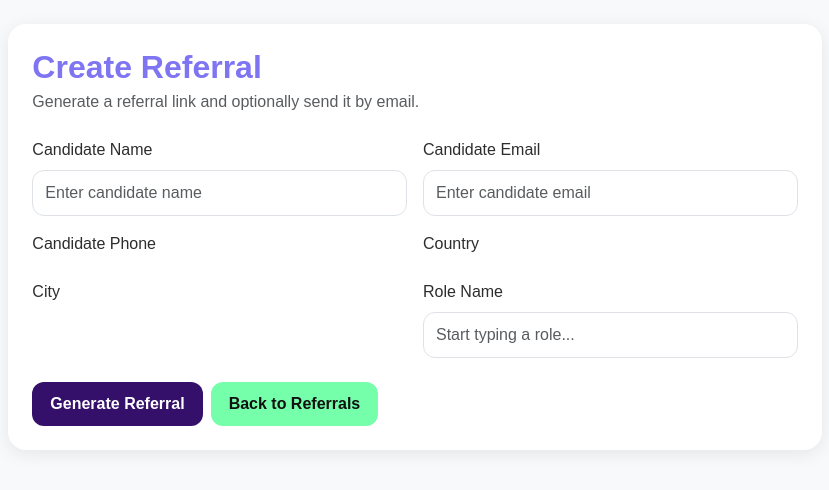
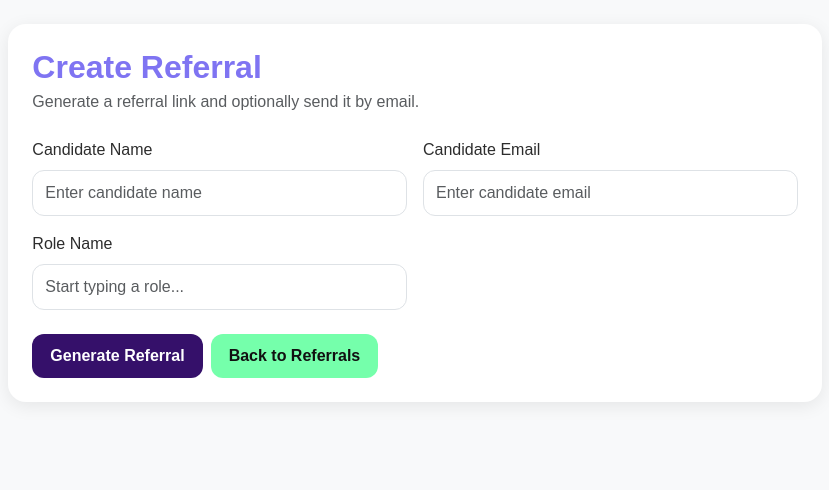
Before and after one commit to oscararrise/referreals_application_arrise, a Django app: page /new/ in a window 1280 px wide. Shown: the part 74-564 px from the top of the page, without its empty margins (225-1054 px from the left). Run offline with Django 5.2, Linux system fonts and the light colour scheme; the visitor is signed in with stand-in values (Sample User, id 1); data that the repository does not hold is empty; some libraries are stand-ins or nearby versions.

Commit message:
VERSION 1.2

```diff
--- a/templates/referrals/create_referral.html
+++ b/templates/referrals/create_referral.html
@@ -45,38 +45,6 @@
                         {% endif %}
                     </div>
 
-                    <div class="col-md-6">
-                        <label class="form-label">Candidate Phone</label>
-                        {{ form.candidate_phone }}
-
-                        {% if form.candidate_phone.errors %}
-                        <div class="text-danger small mt-1">
-                            {{ form.candidate_phone.errors.0 }}
-                        </div>
-                        {% endif %}
-                    </div>
-
-                    <div class="col-md-6">
-                        <label class="form-label">Country</label>
-                        {{ form.country }}
-
-                        {% if form.country.errors %}
-                        <div class="text-danger small mt-1">
-                            {{ form.country.errors.0 }}
-                        </div>
-                        {% endif %}
-                    </div>
-
-                    <div class="col-md-6">
-                        <label class="form-label">City</label>
-                        {{ form.city }}
-
-                        {% if form.city.errors %}
-                        <div class="text-danger small mt-1">
-                            {{ form.city.errors.0 }}
-                        </div>
-                        {% endif %}
-                    </div>
 
                     <div class="col-md-6">
                         <label class="form-label">Role Name</label>
```
